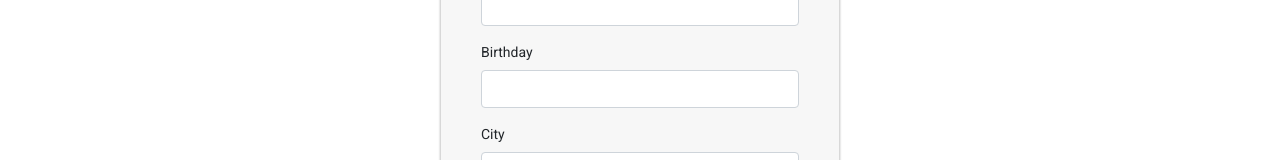
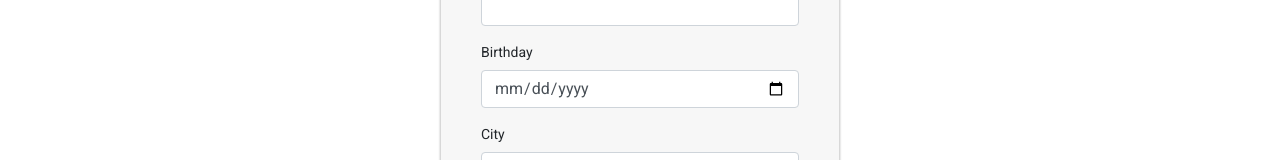
Before and after one commit to brew250693/Haste-Social-Network-Fontend, an Angular app: page /register in a window 1280 px wide. Shown: the part 545-705 px from the top of the page. Built offline with nearby package versions, Linux system fonts and the light colour scheme.

Commit message:
fix date

```diff
--- a/src/app/app.component.html
+++ b/src/app/app.component.html
@@ -12,7 +12,7 @@
         <a href="/mod" class="nav-link" routerLink="mod">Moderator Board</a>
       </li>
       <li class="nav-item">
-        <a href="/user" class="nav-link" *ngIf="isLoggedIn" routerLink="user">User</a>
+        <a href="/user" class="nav-link" *ngIf="isLoggedIn" routerLink="user">{{showAdminBoard}}</a>
       </li>
     </ul>
 
--- a/src/app/model/user.ts
+++ b/src/app/model/user.ts
@@ -4,6 +4,6 @@ export interface User {
   password?:String;
   email?:String;
   phone?:String;
-  birthday?:String;
+  birthday?:Date;
   city?:String
 }
--- a/src/app/register/register.component.html
+++ b/src/app/register/register.component.html
@@ -99,7 +99,7 @@
       <div class="form-group">
         <label for="birthday">Birthday</label>
         <input
-          type="text"
+          type="date"
           class="form-control"
           name="username"
           [(ngModel)]="form.birthday"
@@ -111,7 +111,7 @@
         <div class="alert-danger" *ngIf="birthday.errors && f.submitted">
           <div *ngIf="birthday.errors.required">Birthday is required</div>
           <div *ngIf="birthday.errors.minlength">
-            Birthday must be at least 3 characters
+            Birthday format dd/mm/yyyy
           </div>
           <div *ngIf="birthday.errors.maxlength">
             Birthday must be at most 20 characters
```
